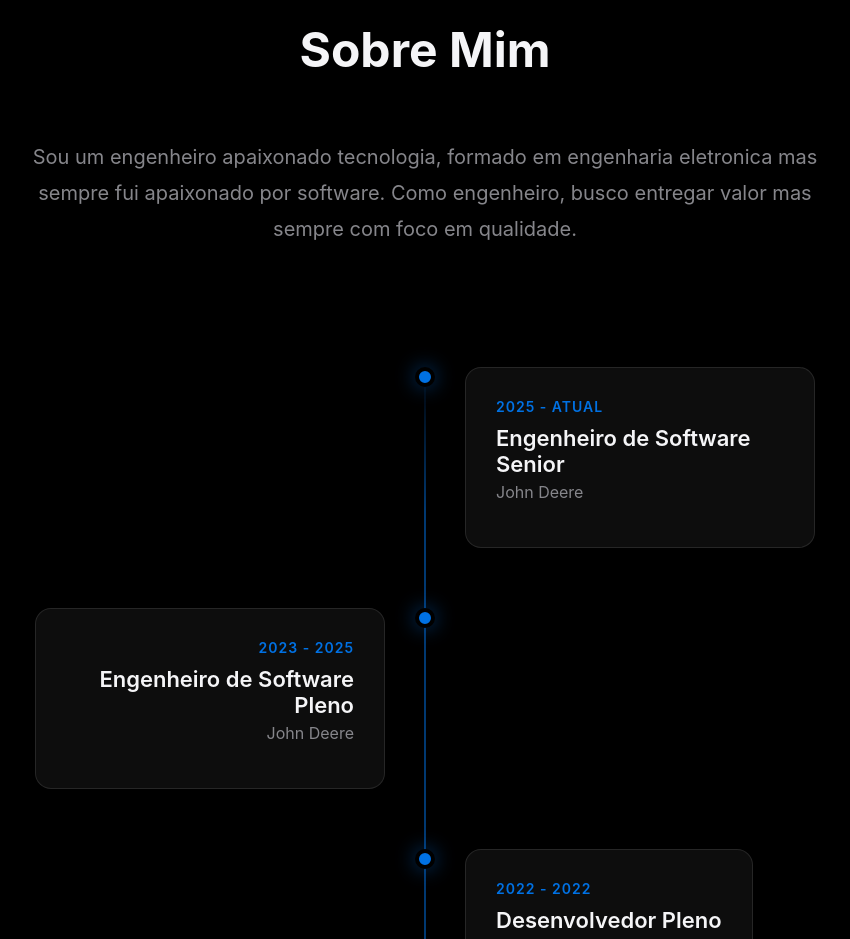
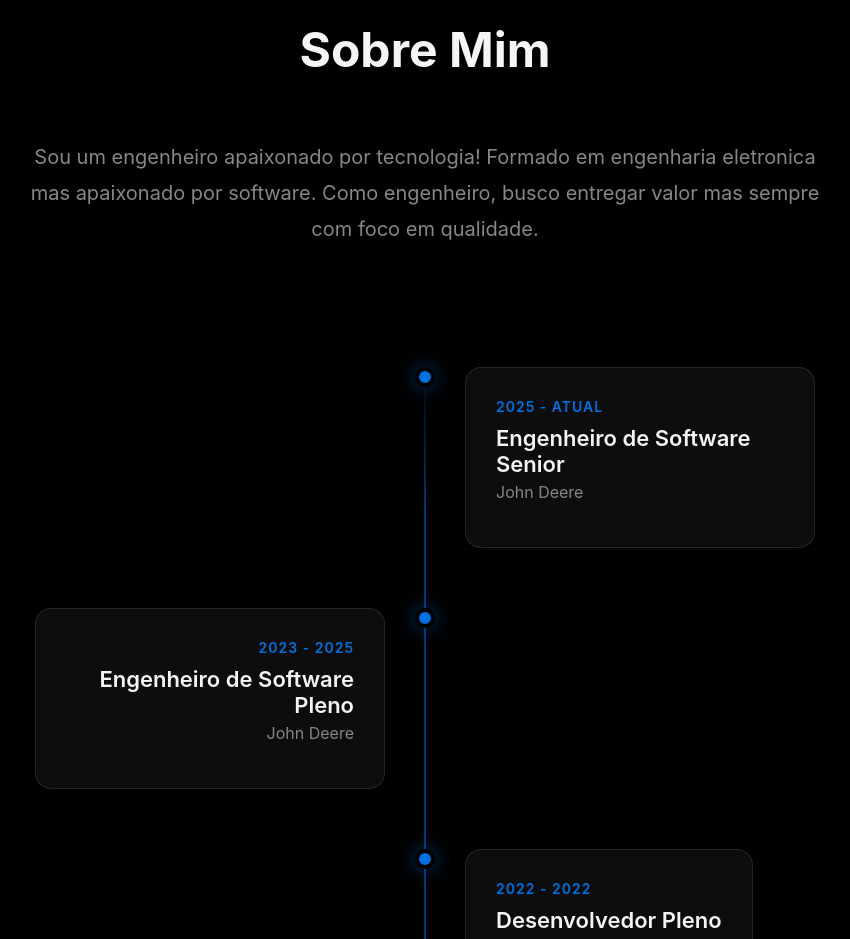
Before and after one commit to GabrielMolonhoni/GabrielMolonhoni.github.io, a plain HTML site: page index.html in a window 1280 px wide. Shown: the part 900-1839 px from the top of the page, without its empty margins (215-1065 px from the left). Drawn offline with Linux system fonts and the light colour scheme.

Commit message:
Update index.html

```diff
--- a/index.html
+++ b/index.html
@@ -433,7 +433,7 @@
     <section class="section" id="sobre">
         <h2 class="section-title">Sobre Mim</h2>
         <p style="text-align: center; font-size: 20px; color: #86868b; max-width: 800px; margin: 0 auto; line-height: 1.8; margin-bottom: 80px;">
-            Sou um engenheiro apaixonado tecnologia, formado em engenharia eletronica mas sempre fui apaixonado por software.
+            Sou um engenheiro apaixonado por tecnologia! Formado em engenharia eletronica mas apaixonado por software.
             Como engenheiro, busco entregar valor mas sempre com foco em qualidade.
         </p>
 
```
